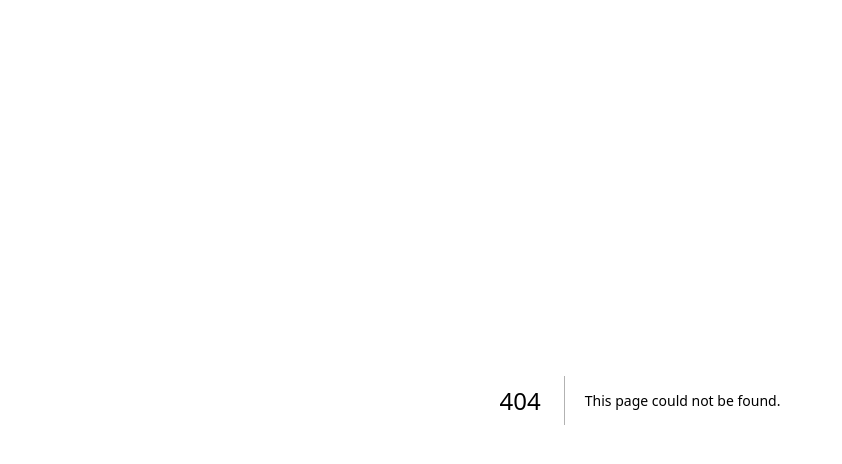
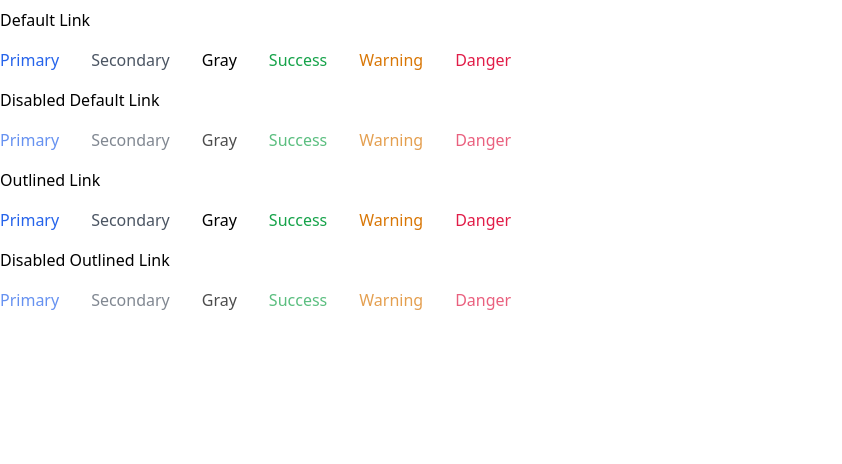
Before and after one commit to mohsin-shaikh/design-system, a Next.js app: page /link in a window 1280 px wide. Before the commit this address had no page. Shown: the top 464 px of the page, without its empty margins (0-842 px from the left). Built offline with nearby package versions, Linux system fonts and the light colour scheme.

Commit message:
Link Component added

```diff
--- /dev/null
+++ b/src/components/link.tsx
@@ -0,0 +1,71 @@
+import React, { type ComponentProps, type ReactNode, forwardRef } from 'react'
+import classNames from 'classnames'
+
+export interface ButtonProps extends Omit<ComponentProps<'button'>, 'color' | 'ref'> {
+    color?: 'primary' | 'secondary' | 'warning' | 'success' | 'danger' | 'gray';
+    type?: 'button' | 'submit' | 'reset';
+    href?: string;
+    target?: string;
+    disabled?: boolean;
+    outlined?: boolean;
+    size?: 'sm' | 'md' | 'lg';
+    icon?: ReactNode;
+    iconPosition?: 'before' | 'after';
+    darkMode?: boolean;
+}
+
+/**
+ * INFO: <HTMLButtonElement | HTMLAnchorElement, ButtonProps>
+ */
+const Link = forwardRef<HTMLButtonElement | HTMLAnchorElement, ButtonProps>(({
+    children,
+    className,
+    color = 'primary',
+    type = 'button',
+    href,
+    disabled = false,
+    outlined = false,
+    size = 'md',
+    icon,
+    iconPosition = 'before',
+    darkMode = false,
+    ...props
+}, ref) => {
+    const isLink = typeof href !== 'undefined'
+    const Component = isLink ? 'a' : 'button'
+    const theirProps = props as object
+    const baseClassNames = {
+        // Common
+        'zuupee-link inline-flex items-center justify-center gap-0.5 font-medium outline-none hover:underline focus:underline': true,
+        'opacity-70 cursor-not-allowed pointer-events-none': disabled,
+        'text-sm': size === 'sm',
+        'text-lg': size === 'lg',
+        'text-primary-600 hover:text-primary-500': color === 'primary',
+        'text-danger-600 hover:text-danger-500': color === 'danger',
+        'text-gray-600 hover:text-gray-500': color === 'secondary',
+        'text-success-600 hover:text-success-500': color === 'success',
+        'text-warning-600 hover:text-warning-500': color === 'warning',
+        'dark:text-primary-500 dark:hover:text-primary-400': color === 'primary' && darkMode,
+        'dark:text-danger-500 dark:hover:text-danger-400': color === 'danger' && darkMode,
+        'dark:text-gray-300 dark:hover:text-gray-200': color === 'secondary' && darkMode,
+        'dark:text-success-500 dark:hover:text-success-400': color === 'success' && darkMode,
+        'dark:text-warning-500 dark:hover:text-warning-400': color === 'warning' && darkMode,
+    }
+    const mergedClassName = classNames([baseClassNames, className])
+    return (<>
+        <Component
+            ref={ref as never}
+            href={href}
+            type={isLink ? undefined : type}
+            className={mergedClassName}
+            disabled={disabled}
+            {...theirProps}
+        >
+            {children}
+        </Component>
+    </>)
+})
+
+Link.displayName = 'Link'
+
+export default Link
--- /dev/null
+++ b/src/pages/link.tsx
@@ -0,0 +1,42 @@
+import Link from '@/components/link'
+
+export default function Links() {
+    return (<div className='container mx-auto my-2 space-y-4'>
+        <h1>Default Link</h1>
+        <div className='flex space-x-8'>
+            <Link color={'primary'} onClick={() => {console.log('hello')}}>Primary</Link>
+            <Link color={'secondary'}>Secondary</Link>
+            <Link color={'gray'}>Gray</Link>
+            <Link color={'success'}>Success</Link>
+            <Link color={'warning'}>Warning</Link>
+            <Link color={'danger'}>Danger</Link>
+        </div>
+        <h1>Disabled Default Link</h1>
+        <div className='flex space-x-8'>
+            <Link color={'primary'} disabled={true}>Primary</Link>
+            <Link color={'secondary'} disabled={true}>Secondary</Link>
+            <Link color={'gray'} disabled={true}>Gray</Link>
+            <Link color={'success'} disabled={true}>Success</Link>
+            <Link color={'warning'} disabled={true}>Warning</Link>
+            <Link color={'danger'} disabled={true}>Danger</Link>
+        </div>
+        <h1>Outlined Link</h1>
+        <div className='flex space-x-8'>
+            <Link color={'primary'} outlined={true}>Primary</Link>
+            <Link color={'secondary'} outlined={true}>Secondary</Link>
+            <Link color={'gray'} outlined={true}>Gray</Link>
+            <Link color={'success'} outlined={true}>Success</Link>
+            <Link color={'warning'} outlined={true}>Warning</Link>
+            <Link color={'danger'} outlined={true}>Danger</Link>
+        </div>
+        <h1>Disabled Outlined Link</h1>
+        <div className='flex space-x-8'>
+            <Link color={'primary'} outlined={true} disabled={true}>Primary</Link>
+            <Link color={'secondary'} outlined={true} disabled={true}>Secondary</Link>
+            <Link color={'gray'} outlined={true} disabled={true}>Gray</Link>
+            <Link color={'success'} outlined={true} disabled={true}>Success</Link>
+            <Link color={'warning'} outlined={true} disabled={true}>Warning</Link>
+            <Link color={'danger'} outlined={true} disabled={true}>Danger</Link>
+        </div>
+    </div>)
+}
```
Also changed, not shown: src/components/archived/button-BACKUP.tsx (renamed from src/components/button-BACKUP.tsx).
